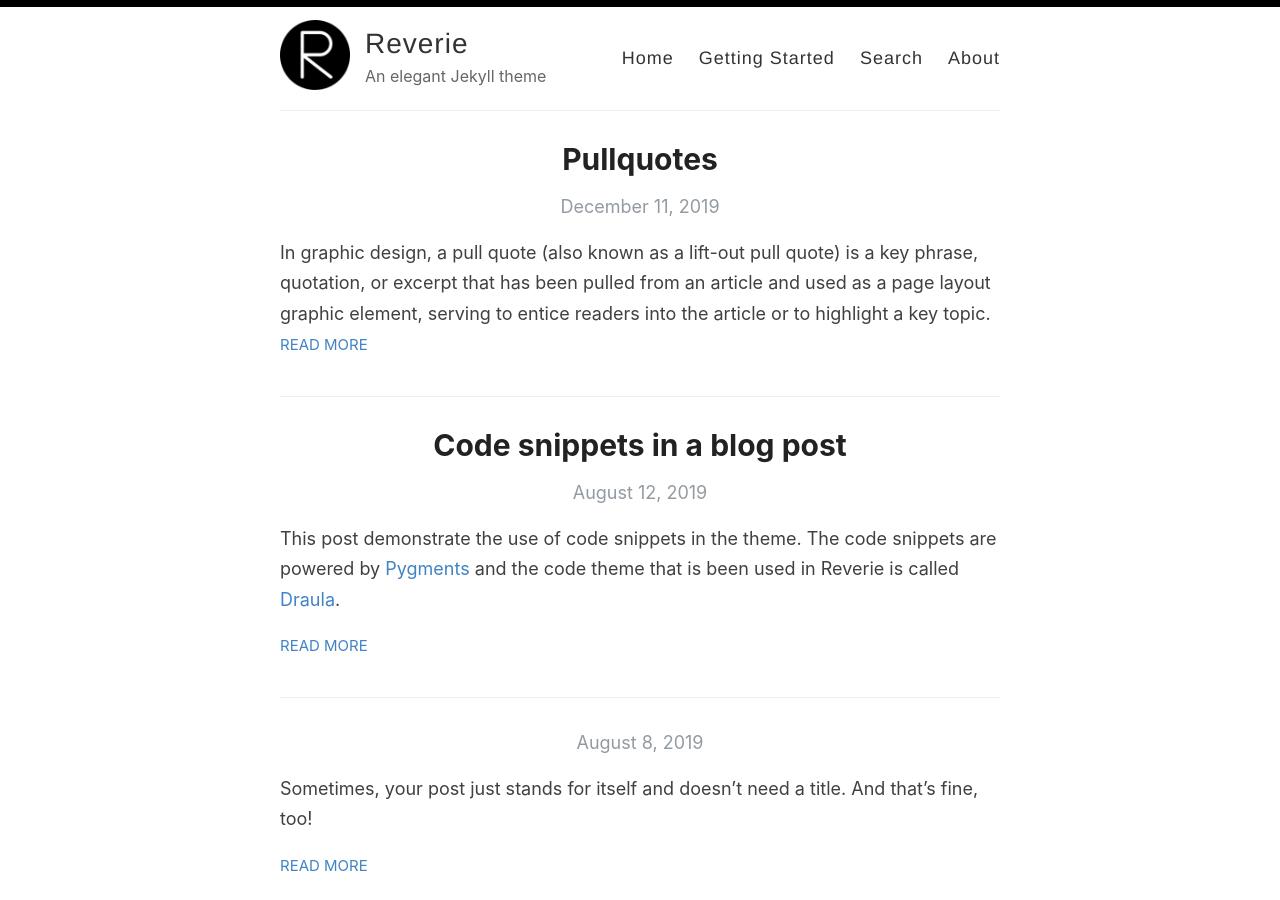
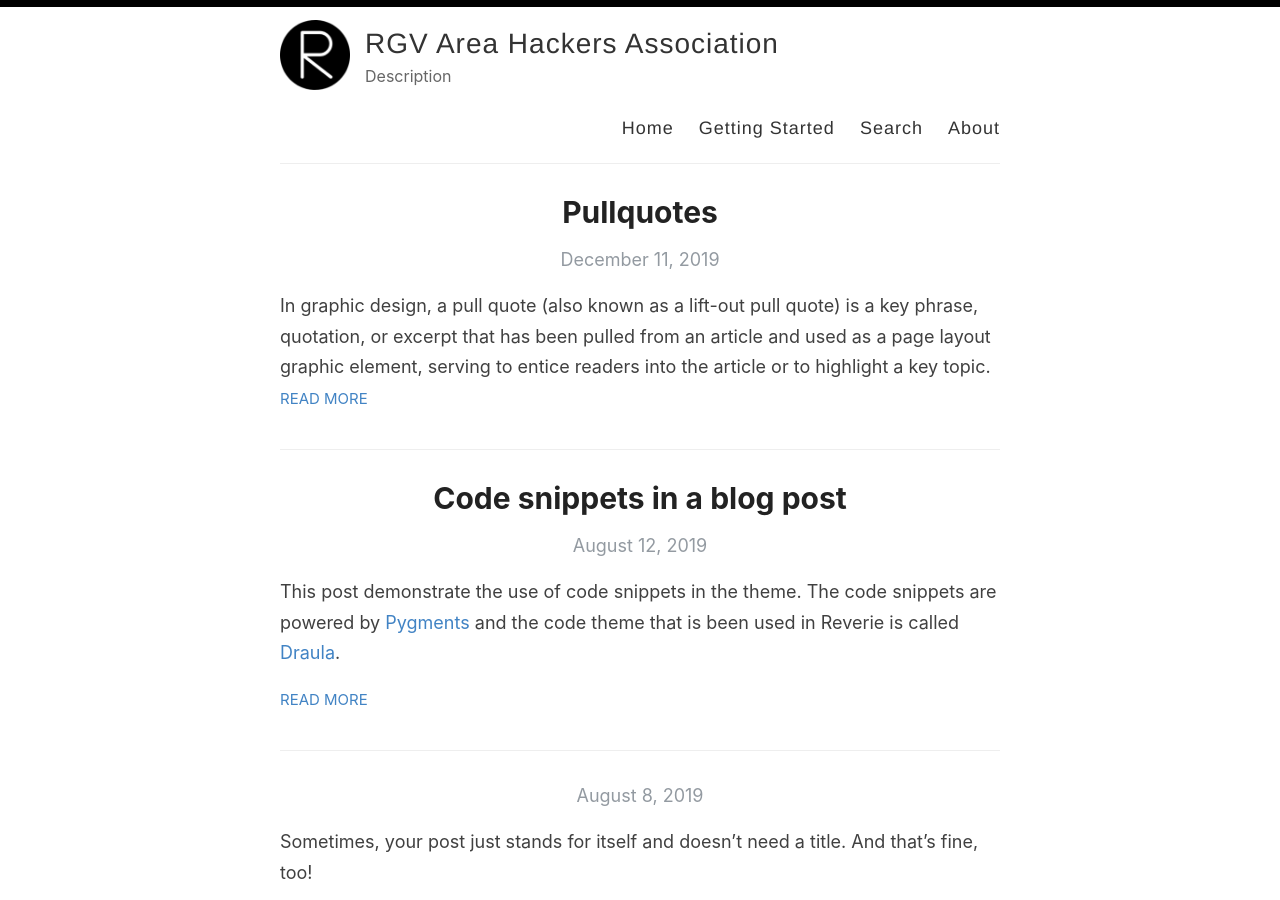
Before and after one commit to FiberMoose/RGV-AHA, a Jekyll site: the page built from index.html, in a window 1280 px wide and 900 px high. Built offline with Jekyll 4.4.1, drawn with Linux system fonts in a browser that asks for light colours; the list of posts is cut into pages by our own code.

Commit message:
Update _config.yml

```diff
--- a/_config.yml
+++ b/_config.yml
@@ -3,13 +3,13 @@
 #
 
 # Name of your site (displayed in the header)
-name: Reverie
+name: RGV Area Hackers Association
 
 # Name of the author
-author: Amit Merchant
+author: Amit Merchant (Reverie Template)
 
 # Short bio or description (displayed in the header)
-description: An elegant Jekyll theme
+description: Description
 
 # URL of your avatar or profile pic (you could use your GitHub profile pic)
 avatar: /images/reverie.png
@@ -21,17 +21,17 @@ avatar: /images/reverie.png
 # Includes an icon in the footer for each username you enter
 footer-links:
   dribbble:
-  email: amit.d.merchant@gmail.com
+  email: FiberMoose@protonmail.org
   facebook:
   flickr:
-  github: amitmerchant1990/reverie
+  github:
   instagram:
   linkedin:
   pinterest:
-  rss: rss
-  twitter: amit_merchant
+  rss:
+  twitter:
   stackoverflow:
-  youtube: # channel/<your_long_string> or user/<user-name>
+  youtube:
   googleplus: # anything in your profile username that comes after plus.google.com/
   playconsole:
 
@@ -41,18 +41,18 @@ footer-links:
 disqus:
 
 # Enter your Google Analytics web tracking code (e.g. UA-2110908-2) to activate tracking
-google_analytics: UA-43339302-11
+google_analytics:
 
 # Your website URL (e.g. http://amitmerchant1990.github.io or http://www.amitmerchant.com)
 # Used for Sitemap.xml and your RSS feed
-url: http://www.amitmerchant.com/reverie
-enforce_ssl: https://www.amitmerchant.com/reverie
+url: http://rgvaha.org/
+enforce_ssl: https://rgvaha.org/
 
 # If you're hosting your site at a Project repository on GitHub pages
 # (http://yourusername.github.io/repository-name)
 # and NOT your User repository (http://yourusername.github.io)
 # then add in the baseurl here, like this: "/repository-name"
-baseurl: "/reverie"
+baseurl: "/RGV-AHA"
 
 #
 # !! You don't need to change any of the configuration flags below !!
```
